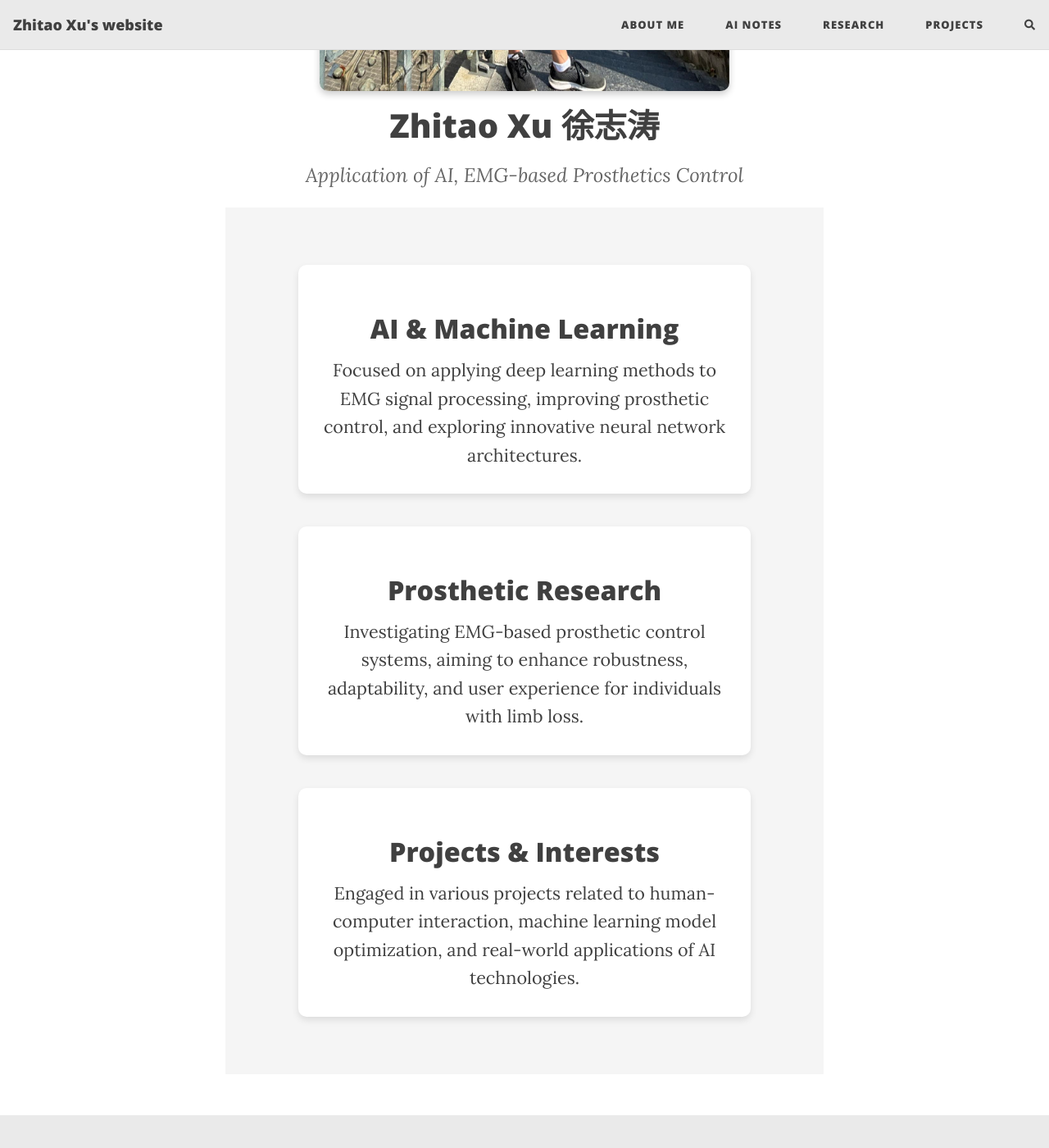
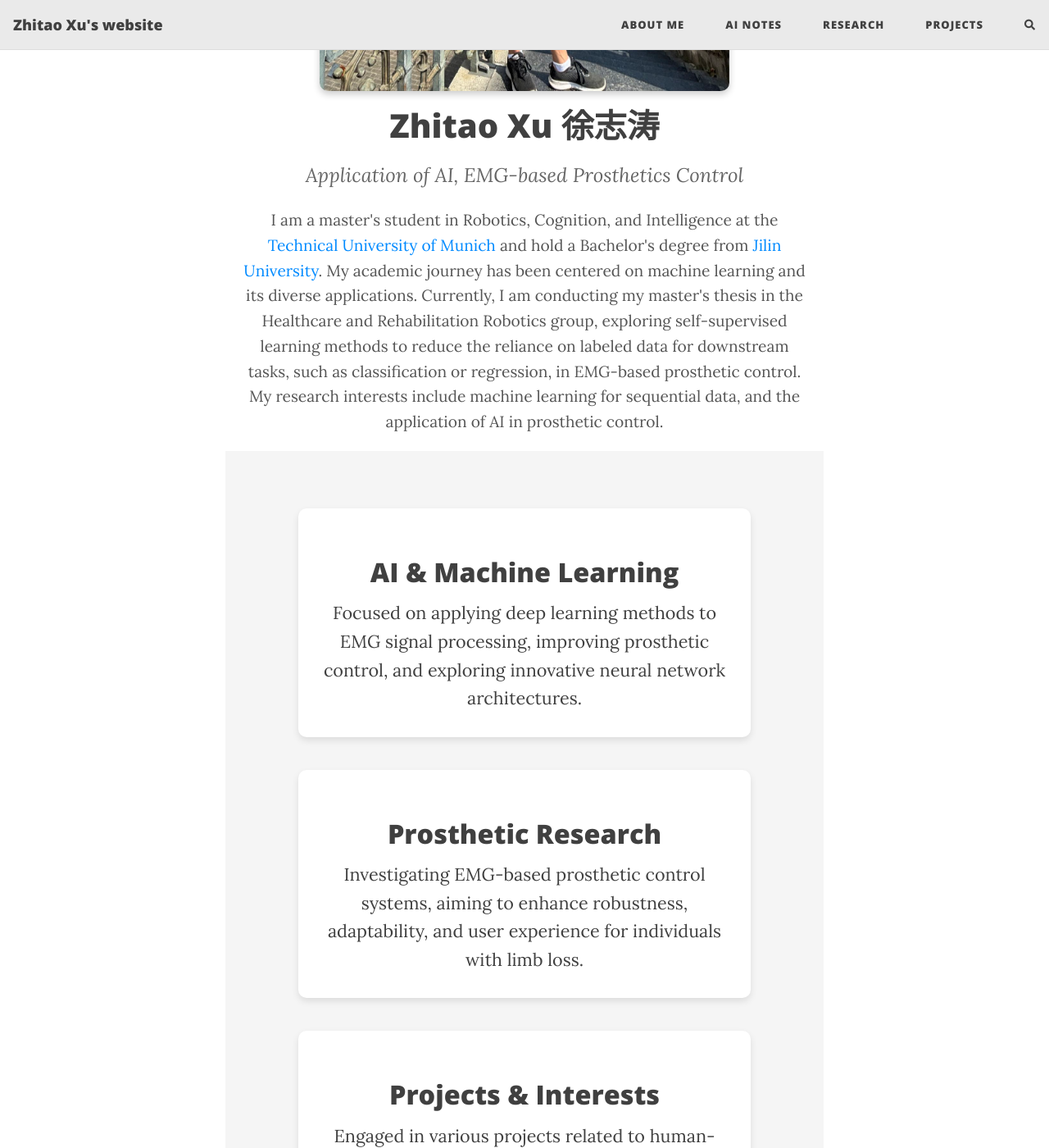
Before and after one commit to HerrXu01/herrxu01.github.io, a Jekyll site: the page built from index.html, in a window 1280 px wide and 1400 px high, scrolled down 816 px. Shown: the whole window at 82% size. Built offline with Jekyll 4.4.1, drawn with Linux system fonts in a browser that asks for light colours; the list of posts is cut into pages by our own code; comment, search, counter and statistics services are not loaded.

Commit message:
add self intro

```diff
--- a/_layouts/home.html
+++ b/_layouts/home.html
@@ -9,6 +9,16 @@ layout: page
     </div>
     <h1>Zhitao Xu 徐志涛</h1>
     <p class="page-subtitle">Application of AI, EMG-based Prosthetics Control</p>
+
+    <p class="self-introduction">
+      I am a master's student in Robotics, Cognition, and Intelligence at the <a href="https://www.tum.de" target="_blank">Technical University of Munich</a>
+      and hold a Bachelor's degree from <a href="https://www.jlu.edu.cn/" target="_blank">Jilin University</a>. My academic journey has been centered on
+      machine learning and its diverse applications. Currently, I am conducting my master's thesis in the Healthcare and Rehabilitation Robotics group,
+      exploring self-supervised learning methods to reduce the reliance on labeled data for downstream tasks, such as classification or regression,
+      in EMG-based prosthetic control.
+
+      My research interests include machine learning for sequential data, and the application of AI in prosthetic control.
+    </p>
   </div>
 </div>
 
--- a/assets/css/beautifuljekyll.css
+++ b/assets/css/beautifuljekyll.css
@@ -1298,3 +1298,12 @@ footer .social-network-links a::before {
   color: #666; /* 设置字体颜色 */
   font-style: italic; /* 可选：设置为斜体 */
 }
+
+/* 自我介绍部分样式 */
+.self-introduction {
+  font-size: 1.2rem; /* 调整字体大小 */
+  line-height: 1.6; /* 调整行高 */
+  margin-top: 20px; /* 与副标题保持一些距离 */
+  text-align: center; /* 居中对齐 */
+  color: #555; /* 调整文字颜色 */
+}
```
